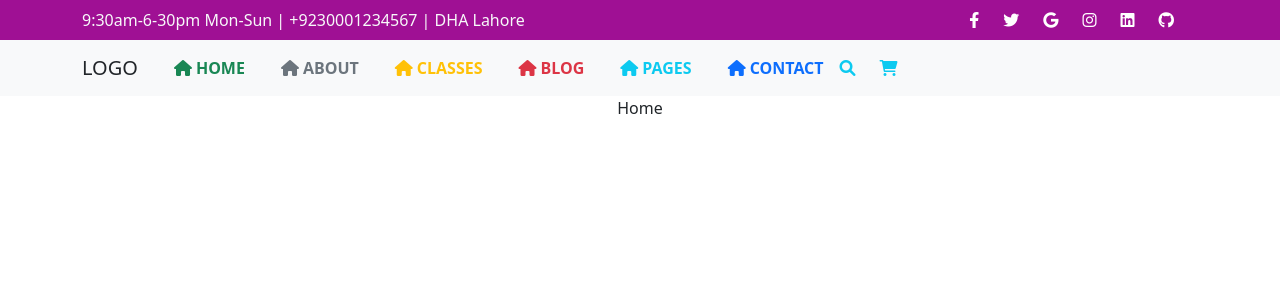
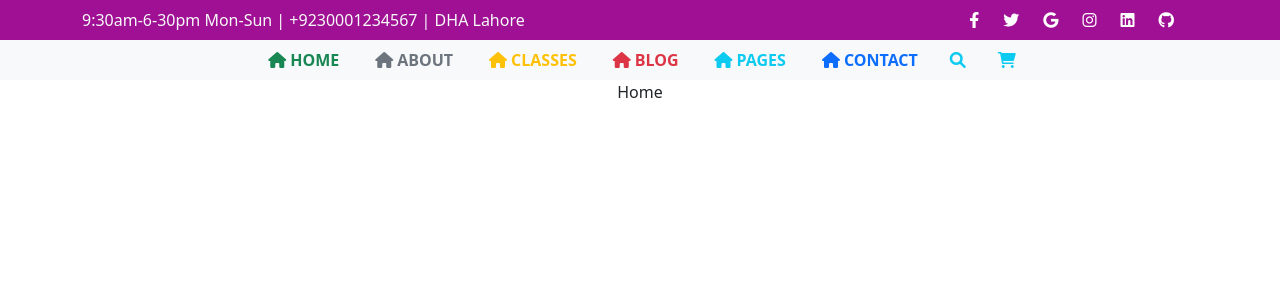
Before and after one commit to MMureed-Hussain/vie-tech-interview, a React (Create React App) app: page / in a window 1280 px wide. Shown: the top 300 px of the page. Built offline with nearby package versions, Linux system fonts and the light colour scheme.

Commit message:
First commit

```diff
--- a/src/components/Navbars.jsx
+++ b/src/components/Navbars.jsx
@@ -1,18 +1,14 @@
 import React from "react";
-import Container from "react-bootstrap/Container";
-import Nav from "react-bootstrap/Nav";
-import Navbar from "react-bootstrap/Navbar";
+import "bootstrap/dist/css/bootstrap.min.css";
+import { Navbar, Nav } from "react-bootstrap";
 import { Link } from "react-router-dom";
 
 export const Navbars = () => {
   return (
-    <>
-      <Navbar className="bg-light" data-bs-theme="dark">
-        <Container>
-          <Navbar.Brand to="/" className="text-dark">
-            LOGO
-          </Navbar.Brand>
-          <Nav className="me-auto" style={{ fontWeight: "bold" }}>
+    <Navbar bg="light" expand="lg">
+      <Navbar.Toggle aria-controls="basic-navbar-nav" />
+      <Navbar.Collapse id="basic-navbar-nav" style={{justifyContent: "center"}}>
+        <Nav className="mr-auto" style={{ fontWeight: "bold" }}>
           <Link
             className="text-success mx-3"
             to="/"
@@ -23,7 +19,6 @@
             </span>
             HOME
           </Link>
-
           <Link
             to="/about"
             className="text-secondary mx-3"
@@ -74,15 +69,14 @@
             </span>
             CONTACT
           </Link>
-            <Link to="" className="text-info me-4">
+          <Link to="" className="text-info mx-3">
             <i className="fa fa-search"></i>
           </Link>
-            <Link to="" className="text-info me-4">
+          <Link to="" className="text-info mx-3">
             <i className="fa fa-shopping-cart"></i>
           </Link>
         </Nav>
-        </Container>
+      </Navbar.Collapse>
     </Navbar>
-    </>
   );
 };
```
Lines whose indentation alone changed are shown as unchanged.
